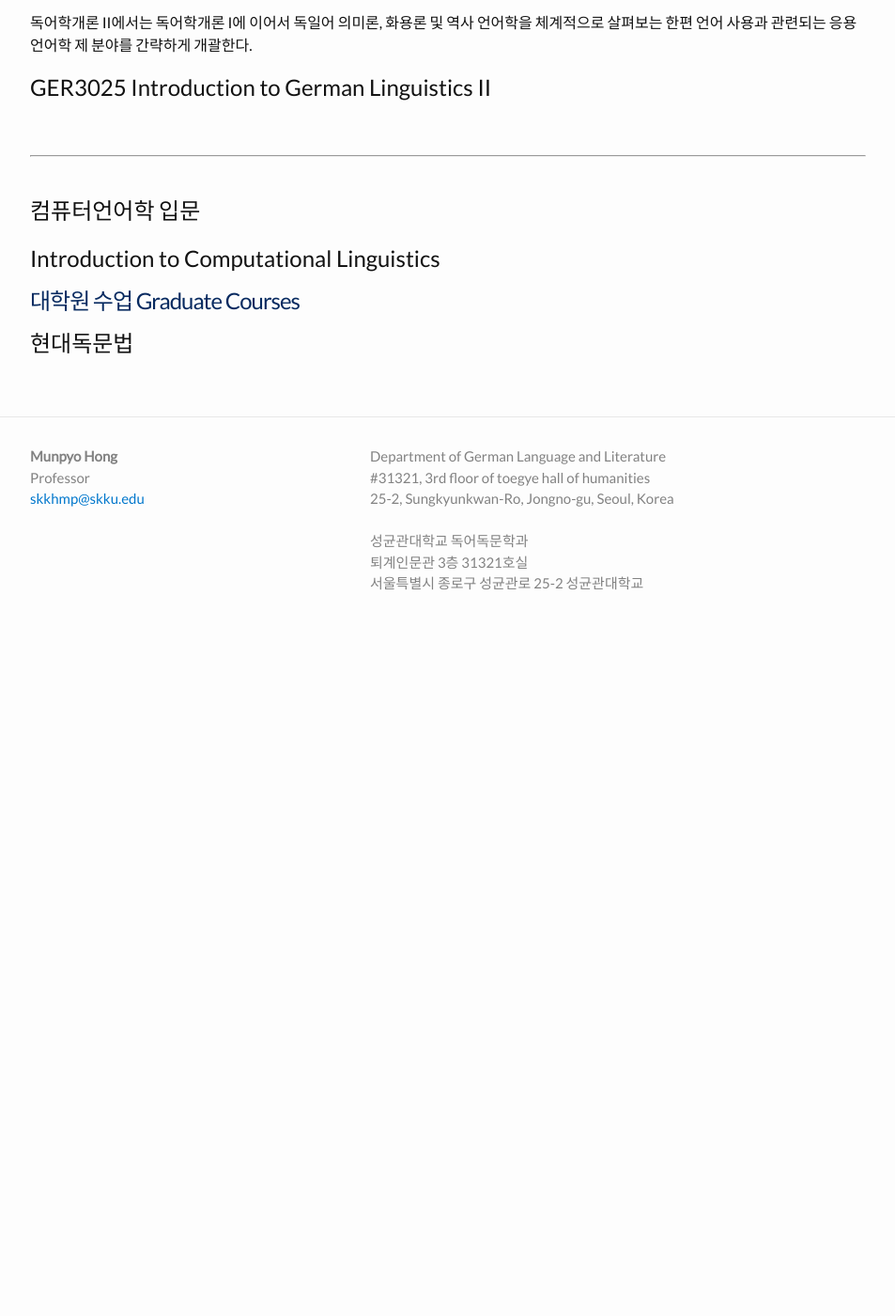
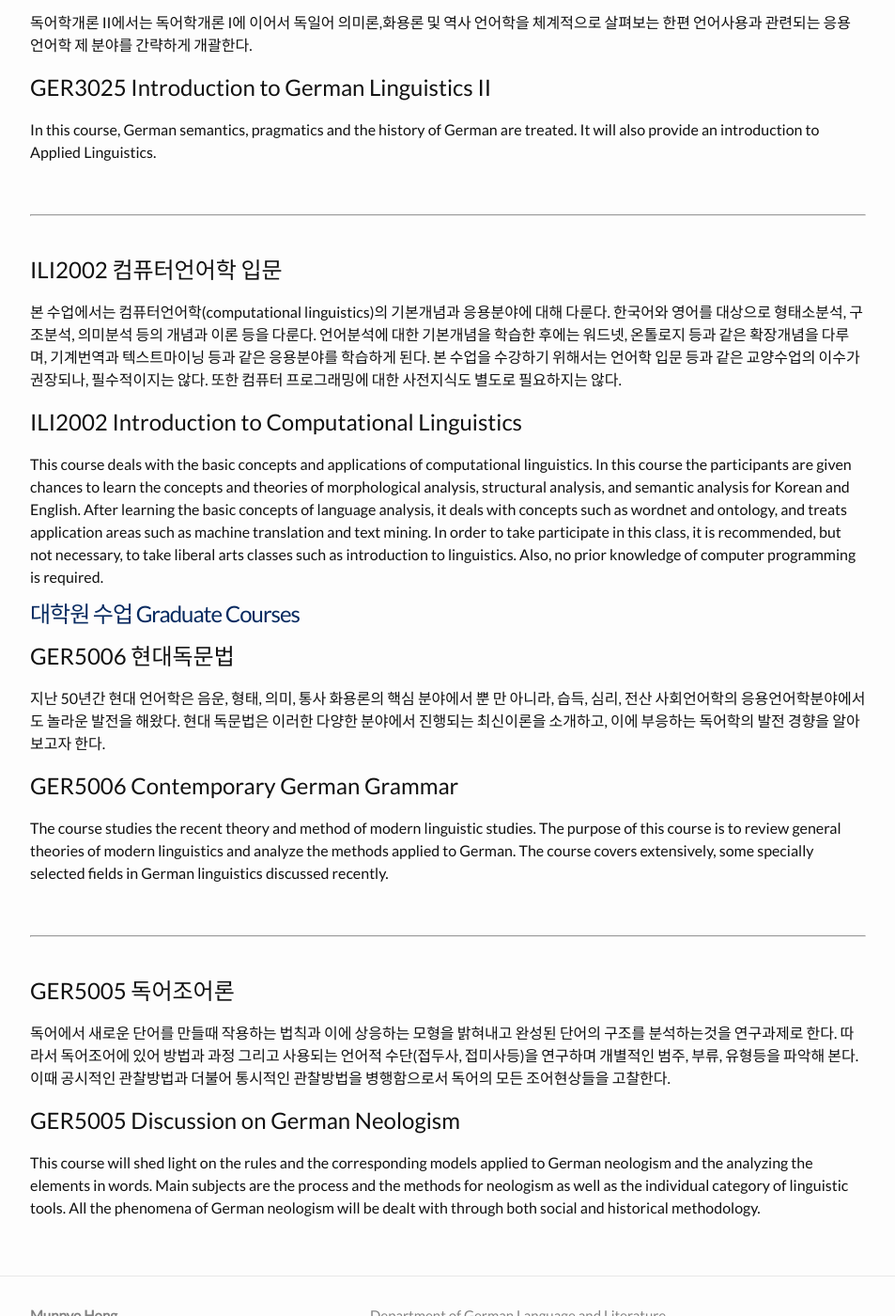
Before and after one commit to skkhmp/skkhmp.github.io, a Jekyll site: the page built from teaching.md, in a window 1280 px wide and 1400 px high, scrolled down 254 px. Shown: the whole window at 94% size, without its empty margins (163-1116 px from the left). Built offline with Jekyll 4.4.1, drawn with Linux system fonts in a browser that asks for light colours; some web fonts are replaced; before the commit the page ends 946 px from its top, so only the background shows below that.

Commit message:
Update teaching.md

```diff
--- a/teaching.md
+++ b/teaching.md
@@ -5,10 +5,10 @@ permalink: /teaching/
 ---
 # 학부수업 Undergraduate Courses
 ## GER3025 독어학개론 II
-독어학개론 II에서는 독어학개론 I에 이어서 독일어 의미론, 화용론 및 역사 언어학을 체계적으로 살펴보는 한편 언어 사용과 관련되는 응용언어학 제 분야를 간략하게 개괄한다.
+독어학개론 II에서는 독어학개론 I에 이어서 독일어 의미론,화용론 및 역사 언어학을 체계적으로 살펴보는 한편 언어사용과 관련되는 응용 언어학 제 분야를 간략하게 개괄한다.
 
 ## GER3025 Introduction to German Linguistics II
-
+In this course, German semantics, pragmatics and the history of German are treated. It will also provide an introduction to Applied Linguistics.
 
 <br/>
 
@@ -16,10 +16,27 @@ permalink: /teaching/
 
 <br/>
 
-## 컴퓨터언어학 입문
+## ILI2002 컴퓨터언어학 입문
+본 수업에서는 컴퓨터언어학(computational linguistics)의 기본개념과 응용분야에 대해 다룬다. 한국어와 영어를 대상으로 형태소분석, 구조분석, 의미분석 등의 개념과 이론 등을 다룬다. 언어분석에 대한 기본개념을 학습한 후에는 워드넷, 온톨로지 등과 같은 확장개념을 다루며, 기계번역과 텍스트마이닝 등과 같은 응용분야를 학습하게 된다. 본 수업을 수강하기 위해서는 언어학 입문 등과 같은 교양수업의 이수가 권장되나, 필수적이지는 않다. 또한 컴퓨터 프로그래밍에 대한 사전지식도 별도로 필요하지는 않다.
 
-## Introduction to Computational Linguistics
-
+## ILI2002 Introduction to Computational Linguistics
+This course deals with the basic concepts and applications of computational linguistics. In this course the participants are given chances to learn the concepts and theories of morphological analysis, structural analysis, and semantic analysis for Korean and English. After learning the basic concepts of language analysis, it deals with concepts such as wordnet and ontology, and treats application areas such as machine translation and text mining. In order to take participate in this class, it is recommended, but not necessary, to take liberal arts classes such as introduction to linguistics. Also, no prior knowledge of computer programming is required.
 
 # 대학원 수업 Graduate Courses
-## 현대독문법
+## GER5006 현대독문법
+지난 50년간 현대 언어학은 음운, 형태, 의미, 통사 화용론의 핵심 분야에서 뿐 만 아니라, 습득, 심리, 전산 사회언어학의 응용언어학분야에서도 놀라운 발전을 해왔다. 현대 독문법은 이러한 다양한 분야에서 진행되는 최신이론을 소개하고, 이에 부응하는 독어학의 발전 경향을 알아보고자 한다.
+
+## GER5006 Contemporary German Grammar
+The course studies the recent theory and method of modern linguistic studies. The purpose of this course is to review general theories of modern linguistics and analyze the methods applied to German. The course covers extensively, some specially selected fields in German linguistics discussed recently.
+
+<br/>
+
+*****
+
+<br/>
+
+## GER5005 독어조어론
+독어에서 새로운 단어를 만들때 작용하는 법칙과 이에 상응하는 모형을 밝혀내고 완성된 단어의 구조를 분석하는것을 연구과제로 한다. 따라서 독어조어에 있어 방법과 과정 그리고 사용되는 언어적 수단(접두사, 접미사등)을 연구하며 개별적인 범주, 부류, 유형등을 파악해 본다. 이때 공시적인 관찰방법과 더불어 통시적인 관찰방법을 병행함으로서 독어의 모든 조어현상들을 고찰한다.
+
+## GER5005 Discussion on German Neologism
+This course will shed light on the rules and the corresponding models applied to German neologism and the analyzing the elements in words. Main subjects are the process and the methods for neologism as well as the individual category of linguistic tools. All the phenomena of German neologism will be dealt with through both social and historical methodology.
```
